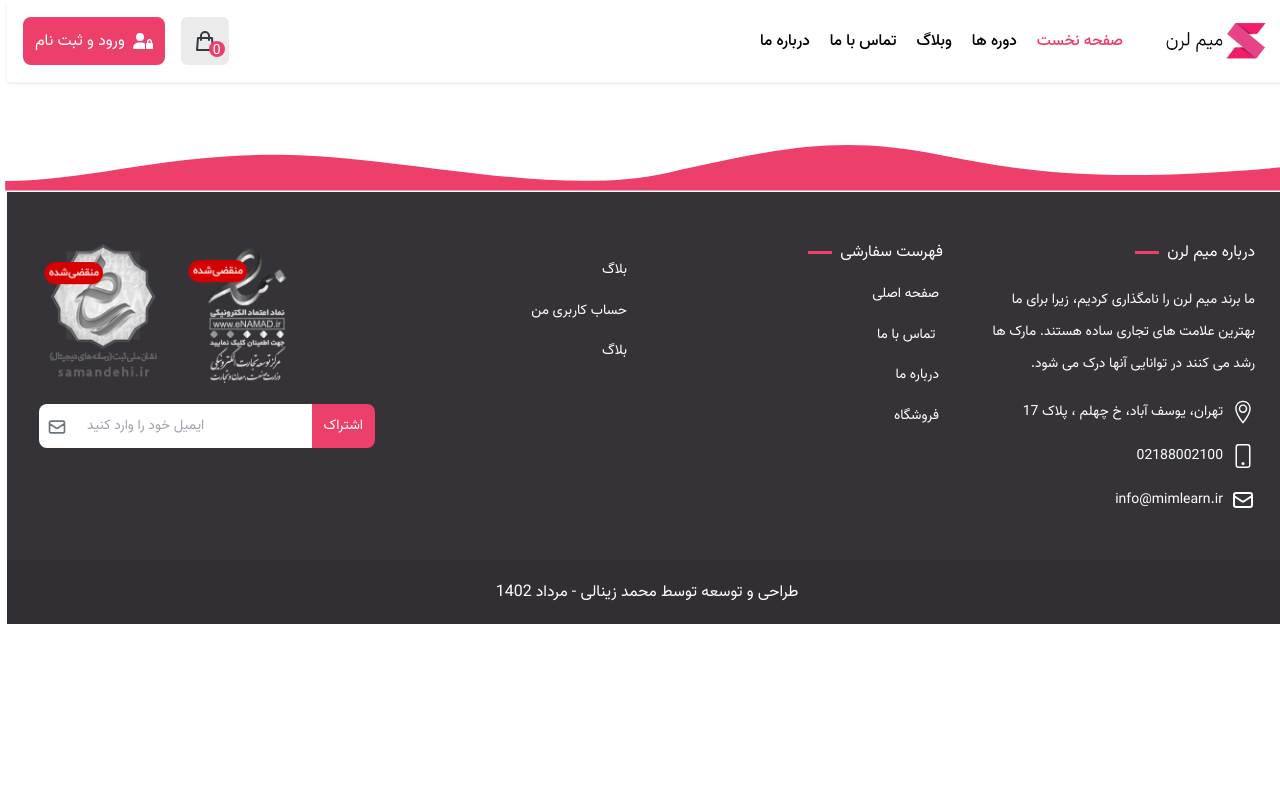
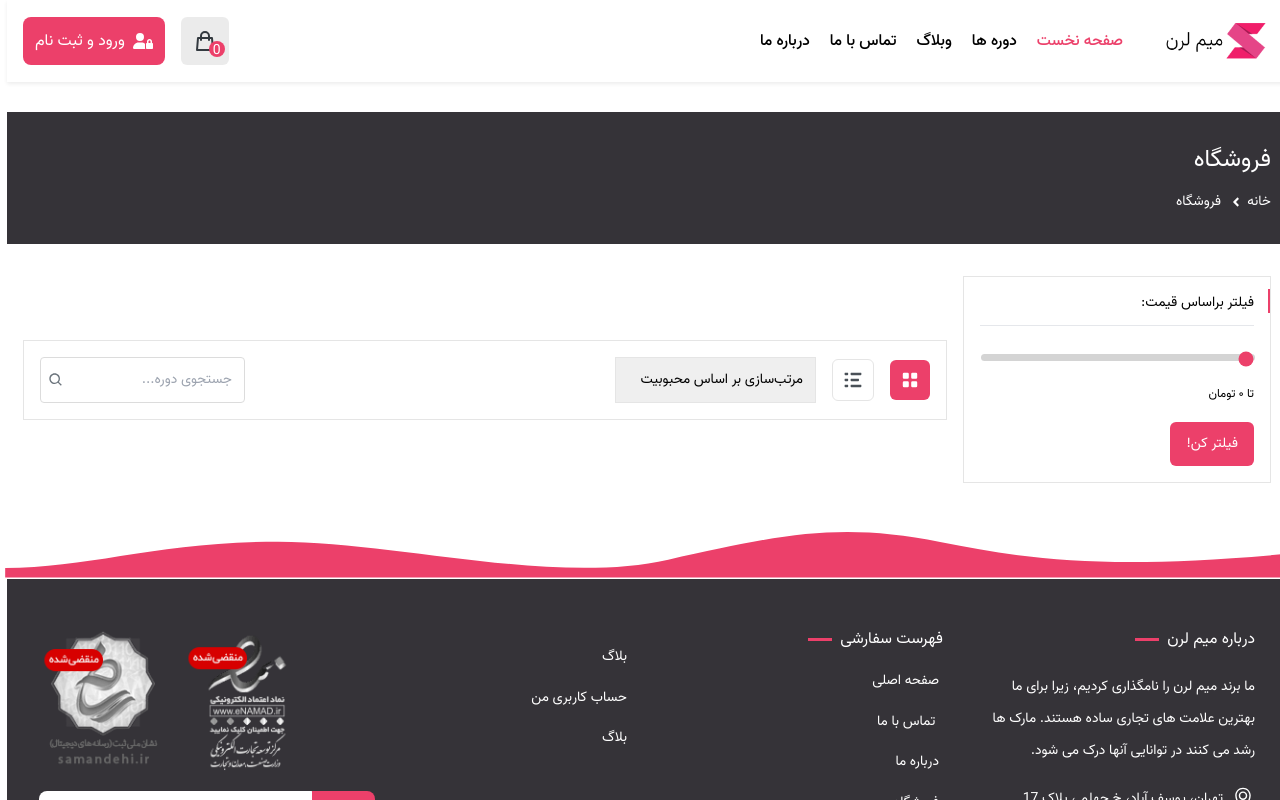
Before and after one commit to mohammad-zeynaly/mimlearn, a React (Vite) app: page /courses in a window 1280 px wide. Shown: the top 800 px of the page. Built offline with nearby package versions, Linux system fonts and the light colour scheme.

Commit message:
The upper part of the courses page has been completed

```diff
--- a/src/components/Breadcrumb/Breadcrumb.tsx
+++ b/src/components/Breadcrumb/Breadcrumb.tsx
@@ -2,13 +2,18 @@ import { useParams } from "react-router-dom";
 import { Link } from "react-router-dom";
 import { FaAngleLeft } from "react-icons/fa";
 
-const Breadcrumb = (): JSX.Element => {
+interface BreadcrumbType {
+  title?: string;
+  currentPage?: string;
+}
+
+const Breadcrumb = ({ title, currentPage }: BreadcrumbType): JSX.Element => {
   const { courseName } = useParams();
 
   return (
     <div className="bg-[#353338] mt-28 text-white ">
       <div className="container py-8">
-        <h2 className="text-2xl"> {courseName} </h2>
+        <h2 className="text-2xl"> {title ? title : courseName} </h2>
         <ul className="flex items-center mt-4 text-sm">
           <li className="flex items-center">
             <Link
@@ -19,16 +24,20 @@ const Breadcrumb = (): JSX.Element => {
             </Link>
             <FaAngleLeft />
           </li>
+          {!currentPage && (
             <li className="flex items-center mr-3">
               <Link
-              to="/allCourses"
+                to="/courses"
                 className="transition-all duration-150 hover:text-primary ml-1"
               >
                 دوره ها
               </Link>
               <FaAngleLeft />
             </li>
-          <li className="flex items-center mr-3">{courseName}</li>
+          )}
+          <li className="flex items-center mr-2">
+            {currentPage ? currentPage : courseName}
+          </li>
         </ul>
       </div>
     </div>
--- /dev/null
+++ b/src/components/CoursesTopbar/CoursesTopbar.tsx
@@ -0,0 +1,103 @@
+import { BiSearch } from "react-icons/bi";
+import Input from "../Input/Input";
+
+const CoursesTopbar = ({
+  displayMode,
+  setDisplayMode,
+}: {
+  displayMode: string;
+  setDisplayMode: React.Dispatch<React.SetStateAction<string>>;
+}): JSX.Element => {
+  const listItems = [
+    {
+      id: crypto.randomUUID(),
+      title: "مرتب‌سازی بر اساس محبوبیت",
+      value: "popularity",
+    },
+    {
+      id: crypto.randomUUID(),
+      title: "مرتب‌سازی بر اساس امتیاز",
+      value: "rating",
+    },
+    {
+      id: crypto.randomUUID(),
+      title: "مرتب‌سازی بر اساس آخرین",
+      value: "date",
+    },
+    {
+      id: crypto.randomUUID(),
+      title: "مرتب‌سازی بر اساس ارزانترین",
+      value: "cheapest",
+    },
+    {
+      id: crypto.randomUUID(),
+      title: "مرتب‌سازی بر اساس گرانترین",
+      value: "expensive",
+    },
+  ];
+
+  return (
+    <section className="bg-white p-4 border border-fourth mt-8 w-full">
+      <div className="flex justify-between items-center">
+        <div className="flex items-center">
+          <button
+            className={`${
+              displayMode === "row" ? "bg-primary" : "border border-fourth"
+            } p-2 rounded-md hidden sm:block`}
+            onClick={() => setDisplayMode("row")}
+          >
+            <svg
+              x="0"
+              y="0"
+              version="1.1"
+              viewBox="0 0 20 20"
+              xmlSpace="preserve"
+              className={`w-6 h-6 ${
+                displayMode === "row" ? "fill-white" : "fill-[#495057]"
+              } `}
+            >
+              <path d="M8 4H5a1 1 0 00-1 1v3a1 1 0 001 1h3a1 1 0 001-1V5a1 1 0 00-1-1zm7 0h-3a1 1 0 00-1 1v3a1 1 0 001 1h3a1 1 0 001-1V5a1 1 0 00-1-1zm-7 7H5a1 1 0 00-1 1v3a1 1 0 001 1h3a1 1 0 001-1v-3a1 1 0 00-1-1zm7 0h-3a1 1 0 00-1 1v3a1 1 0 001 1h3a1 1 0 001-1v-3a1 1 0 00-1-1z"></path>
+            </svg>
+          </button>
+          <button
+            className={`${
+              displayMode === "column" ? "bg-primary" : "border border-fourth"
+            } p-2 rounded-md mr-4 hidden sm:block`}
+            onClick={() => setDisplayMode("column")}
+          >
+            <svg
+              x="0"
+              y="0"
+              version="1.1"
+              viewBox="0 0 20 20"
+              xmlSpace="preserve"
+              className={`w-6 h-6 ${
+                displayMode === "column" ? "fill-white" : "fill-[#495057]"
+              } `}
+            >
+              <path d="M14.4 9H8.6c-.552 0-.6.447-.6 1s.048 1 .6 1h5.8c.552 0 .6-.447.6-1s-.048-1-.6-1zm2 5H8.6c-.552 0-.6.447-.6 1s.048 1 .6 1h7.8c.552 0 .6-.447.6-1s-.048-1-.6-1zM8.6 6h7.8c.552 0 .6-.447.6-1s-.048-1-.6-1H8.6c-.552 0-.6.447-.6 1s.048 1 .6 1zM5.4 9H3.6c-.552 0-.6.447-.6 1s.048 1 .6 1h1.8c.552 0 .6-.447.6-1s-.048-1-.6-1zm0 5H3.6c-.552 0-.6.447-.6 1s.048 1 .6 1h1.8c.552 0 .6-.447.6-1s-.048-1-.6-1zm0-10H3.6c-.552 0-.6.447-.6 1s.048 1 .6 1h1.8c.552 0 .6-.447.6-1s-.048-1-.6-1z"></path>
+            </svg>
+          </button>
+          <select className="w-full sm:w-auto p-3 pl-6 text-sm sm:mr-4 focus:outline-none border border-fourth appearance-none">
+            {listItems.map((item) => (
+              <option key={item.id} value={item.value}>
+                {item.title}
+              </option>
+            ))}
+          </select>
+        </div>
+        <div className="w-full sm:w-auto justify-end flex items-center relative">
+          <Input
+            id="courseSearch"
+            type="text"
+            className="w-full p-3 focus:outline-none border border-solid border-[#dcdcdc] rounded-[4px] text-sm"
+            placeholder="جستجوی دوره..."
+          />
+          <BiSearch className="text-[#6c757d] absolute left-2 bg-white" />
+        </div>
+      </div>
+    </section>
+  );
+};
+
+export default CoursesTopbar;
--- /dev/null
+++ b/src/components/FilterByPrice/FilterByPrice.tsx
@@ -0,0 +1,48 @@
+import { useState } from "react";
+import useNumberPersian from "../../hooks/useNumberPersian";
+import Button from "../Button/Button";
+
+const FilterByPrice = (): JSX.Element => {
+  const [filteredPricePercent, setFilteredPricePercent] = useState<number>(0);
+
+  return (
+    <section className="p-4 border border-fourth relative mt-8">
+      <h6 className="text-sm border-b pb-3 after:block after:w-[2px] after:h-6 after:bg-primary after:absolute after:top-3 after:right-0">
+        فیلتر براساس قیمت:
+      </h6>
+      <div className="mt-5 relative w-full">
+        <input
+          id="filterPrice"
+          className="appearance-none h-[7px] relative bg-transparent w-full accent-primary z-30"
+          type="range"
+          value={filteredPricePercent}
+          onInput={(e) => {
+            let filterPercent: number = +(e.target as HTMLInputElement).value;
+
+            setFilteredPricePercent(filterPercent);
+          }}
+          defaultValue={0}
+        />
+
+        <span className="block bg-[#d4d4d4] h-[7px] rounded-3xl  absolute top-2 right-[-1px] w-full overflow-hidden z-10">
+          <span
+            style={{ width: filteredPricePercent + "%" }}
+            className="z-20 block bg-[#5d5d5d] h-full"
+          ></span>
+        </span>
+
+        <div className="text-xs mt-4">
+          <span>
+            تا {useNumberPersian(filteredPricePercent * 40_000)} تومان
+          </span>
+        </div>
+      </div>
+
+      <Button className="text-white bg-primary py-3 px-4 rounded-md text-sm mt-5">
+        فیلتر کن!
+      </Button>
+    </section>
+  );
+};
+
+export default FilterByPrice;
--- a/src/components/Input/Input.tsx
+++ b/src/components/Input/Input.tsx
@@ -17,7 +17,7 @@ const Input = ({
       className={
         className
           ? className
-          : "p-2 focus:outline-none border border-solid border-[#dcdcdc] rounded-[4px]"
+          : "p-2 focus:outline-none border border-solid border-[#dcdcdc] rounded-[4px] text-sm"
       }
       type={type}
       placeholder={placeholder}
--- a/src/components/LoginModal/LoginModal.tsx
+++ b/src/components/LoginModal/LoginModal.tsx
@@ -17,7 +17,7 @@ const LoginModal = () => {
       <div className="flex justify-center" id="login-page-modal">
         <div
           className={`transition-all duration-200 ${
-            loginModalStatus ? "opacity-100" : "opacity-0"
+            loginModalStatus ? "opacity-100 visible" : "opacity-0 invisible"
           } z-50 bg-white fixed  mt-12 overflow-hidden rounded-lg max-w-[400px] w-[96%]`}
         >
           <span className="p-4 bg-[#f6f6f6] flex justify-between items-center">
--- a/src/components/Navbar/NavbarMobile.tsx
+++ b/src/components/Navbar/NavbarMobile.tsx
@@ -56,7 +56,7 @@ const NavbarMobile = (): JSX.Element => {
                 </svg>
               </Button>
               <Button
-                className="bg-[rgba(0,0,0,.08)] w-12 h-12 rounded-md ml-3 sm:ml-4 relative flex justify-center items-center transition-transform duration-250"
+                className="bg-[rgba(0,0,0,.08)] w-12 h-12 rounded-md  relative flex justify-center items-center transition-transform duration-250"
                 onClick={() => dispatch(isShowMobileMenuHandler())}
               >
                 {mobileMenuStatus ? (
--- /dev/null
+++ b/src/hooks/useNumberPersian.ts
@@ -0,0 +1,9 @@
+function useNumberPersian(numberData: number) {
+  const persianNumber = new Intl.NumberFormat("fa");
+
+  const convertPersianNumber = persianNumber.format(numberData);
+
+  return [convertPersianNumber];
+}
+
+export default useNumberPersian;
--- /dev/null
+++ b/src/pages/Courses/Courses.tsx
@@ -0,0 +1,31 @@
+import { useState } from "react";
+import Breadcrumb from "../../components/Breadcrumb/Breadcrumb";
+import CoursesTopbar from "../../components/CoursesTopbar/CoursesTopbar";
+import FilterByPrice from "../../components/FilterByPrice/FilterByPrice";
+
+const Courses = (): JSX.Element => {
+  const [displayMode, setDisplayMode] = useState<string>("row");
+
+  return (
+    <>
+      <Breadcrumb title="فروشگاه" currentPage="فروشگاه" />
+      <div className="container">
+        <div className="flex flex-col lg:flex-row justify-between items-center gap-4">
+          <div className="w-full lg:w-1/4 hidden sm:block">
+            <FilterByPrice />
+          </div>
+          <div className="w-full lg:w-3/4">
+            <CoursesTopbar
+              displayMode={displayMode}
+              setDisplayMode={setDisplayMode}
+            />
+          </div>
+        </div>
+        <div className="sm:hidden">
+          <FilterByPrice />
+        </div>
+      </div>
+    </>
+  );
+};
+export default Courses;
--- a/src/routes/routes.tsx
+++ b/src/routes/routes.tsx
@@ -1,8 +1,10 @@
 import Home from "../pages/Home/Home";
+import Courses from "../pages/Courses/Courses";
 import CourseDetails from "../pages/CourseDetails/CourseDetails";
 
 const routes = [
   { path: "/", element: <Home /> },
+  { path: "/courses", element: <Courses /> },
   { path: "/courseDetails/:courseName", element: <CourseDetails /> },
   { path: "/create-account", element: <h1> ساخت حساب کاربری </h1> },
 ];
--- a/src/styles/app.css
+++ b/src/styles/app.css
@@ -710,6 +710,14 @@ video {
   }
 }
 
+.visible {
+  visibility: visible;
+}
+
+.invisible {
+  visibility: hidden;
+}
+
 .fixed {
   position: fixed;
 }
@@ -786,6 +794,10 @@ video {
   top: 3rem;
 }
 
+.top-2 {
+  top: 0.5rem;
+}
+
 .top-4 {
   top: 1rem;
 }
@@ -798,6 +810,38 @@ video {
   top: 40%;
 }
 
+.left-1 {
+  left: 0.25rem;
+}
+
+.left-3 {
+  left: 0.75rem;
+}
+
+.right-3 {
+  right: 0.75rem;
+}
+
+.left-\[\] {
+  left: ;
+}
+
+.left-\[2px\] {
+  left: 2px;
+}
+
+.right-\[2px\] {
+  right: 2px;
+}
+
+.right-\[-2px\] {
+  right: -2px;
+}
+
+.right-\[-1px\] {
+  right: -1px;
+}
+
 .-z-10 {
   z-index: -10;
 }
@@ -812,6 +856,14 @@ video {
 
 .z-50 {
   z-index: 50;
+}
+
+.z-10 {
+  z-index: 10;
+}
+
+.z-20 {
+  z-index: 20;
 }
 
 .m-2 {
@@ -1047,6 +1099,10 @@ video {
   height: 650px;
 }
 
+.h-\[7px\] {
+  height: 7px;
+}
+
 .h-auto {
   height: auto;
 }
@@ -1057,6 +1113,10 @@ video {
 
 .h-screen {
   height: 100vh;
+}
+
+.h-\[\] {
+  height: ;
 }
 
 .w-10 {
@@ -1197,6 +1257,12 @@ video {
   list-style-type: disc;
 }
 
+.appearance-none {
+  -webkit-appearance: none;
+     -moz-appearance: none;
+          appearance: none;
+}
+
 .grid-cols-1 {
   grid-template-columns: repeat(1, minmax(0, 1fr));
 }
@@ -1241,6 +1307,10 @@ video {
   justify-content: space-evenly;
 }
 
+.gap-4 {
+  gap: 1rem;
+}
+
 .gap-5 {
   gap: 1.25rem;
 }
@@ -1267,6 +1337,10 @@ video {
 
 .rounded-2xl {
   border-radius: 1rem;
+}
+
+.rounded-3xl {
+  border-radius: 1.5rem;
 }
 
 .rounded-\[4px\] {
@@ -1368,6 +1442,11 @@ video {
   background-color: rgb(0 186 169 / var(--tw-bg-opacity));
 }
 
+.bg-\[\#1fbd50\] {
+  --tw-bg-opacity: 1;
+  background-color: rgb(31 189 80 / var(--tw-bg-opacity));
+}
+
 .bg-\[\#212529\] {
   --tw-bg-opacity: 1;
   background-color: rgb(33 37 41 / var(--tw-bg-opacity));
@@ -1383,6 +1462,16 @@ video {
   background-color: rgb(78 206 61 / var(--tw-bg-opacity));
 }
 
+.bg-\[\#5d5d5d\] {
+  --tw-bg-opacity: 1;
+  background-color: rgb(93 93 93 / var(--tw-bg-opacity));
+}
+
+.bg-\[\#d4d4d4\] {
+  --tw-bg-opacity: 1;
+  background-color: rgb(212 212 212 / var(--tw-bg-opacity));
+}
+
 .bg-\[\#ececec\] {
   --tw-bg-opacity: 1;
   background-color: rgb(236 236 236 / var(--tw-bg-opacity));
@@ -1446,9 +1535,8 @@ video {
   background-color: rgb(255 255 255 / var(--tw-bg-opacity));
 }
 
-.bg-\[\#1fbd50\] {
-  --tw-bg-opacity: 1;
-  background-color: rgb(31 189 80 / var(--tw-bg-opacity));
+.bg-transparent {
+  background-color: transparent;
 }
 
 .bg-\[url\(\'\.\/assets\/images\/header-bg\.jpg\'\)\] {
@@ -1457,6 +1545,10 @@ video {
 
 .bg-cover {
   background-size: cover;
+}
+
+.fill-\[\#495057\] {
+  fill: #495057;
 }
 
 .fill-\[\#696b6a\] {
@@ -1566,6 +1658,10 @@ video {
   padding-left: 1rem;
 }
 
+.pl-6 {
+  padding-left: 1.5rem;
+}
+
 .pl-8 {
   padding-left: 2rem;
 }
@@ -1783,6 +1879,10 @@ video {
 .text-white {
   --tw-text-opacity: 1;
   color: rgb(255 255 255 / var(--tw-text-opacity));
+}
+
+.accent-primary {
+  accent-color: #ec406a;
 }
 
 .opacity-0 {
@@ -1841,10 +1941,6 @@ video {
   transition-duration: 200ms;
 }
 
-.duration-500 {
-  transition-duration: 500ms;
-}
-
 .\[writing-mode\:vertical-lr\] {
   writing-mode: vertical-lr;
 }
@@ -1967,6 +2063,16 @@ video {
   bottom: 0px;
 }
 
+.after\:right-0::after {
+  content: var(--tw-content);
+  right: 0px;
+}
+
+.after\:top-3::after {
+  content: var(--tw-content);
+  top: 0.75rem;
+}
+
 .after\:mr-2::after {
   content: var(--tw-content);
   margin-right: 0.5rem;
@@ -1987,6 +2093,11 @@ video {
   height: 1rem;
 }
 
+.after\:h-6::after {
+  content: var(--tw-content);
+  height: 1.5rem;
+}
+
 .after\:h-\[2px\]::after {
   content: var(--tw-content);
   height: 2px;
@@ -2010,6 +2121,11 @@ video {
 .after\:w-6::after {
   content: var(--tw-content);
   width: 1.5rem;
+}
+
+.after\:w-\[2px\]::after {
+  content: var(--tw-content);
+  width: 2px;
 }
 
 .after\:flex-grow::after {
@@ -2158,6 +2274,10 @@ video {
     margin-left: 1rem;
   }
 
+  .sm\:mr-4 {
+    margin-right: 1rem;
+  }
+
   .sm\:mr-5 {
     margin-right: 1.25rem;
   }
@@ -2335,6 +2455,14 @@ video {
 
   .lg\:hidden {
     display: none;
+  }
+
+  .lg\:w-1\/4 {
+    width: 25%;
+  }
+
+  .lg\:w-3\/4 {
+    width: 75%;
   }
 
   .lg\:w-\[29\%\] {
```
Also changed, not shown: src/styles/custom.css (line endings or trailing spaces). Lines whose indentation alone changed are shown as unchanged.
